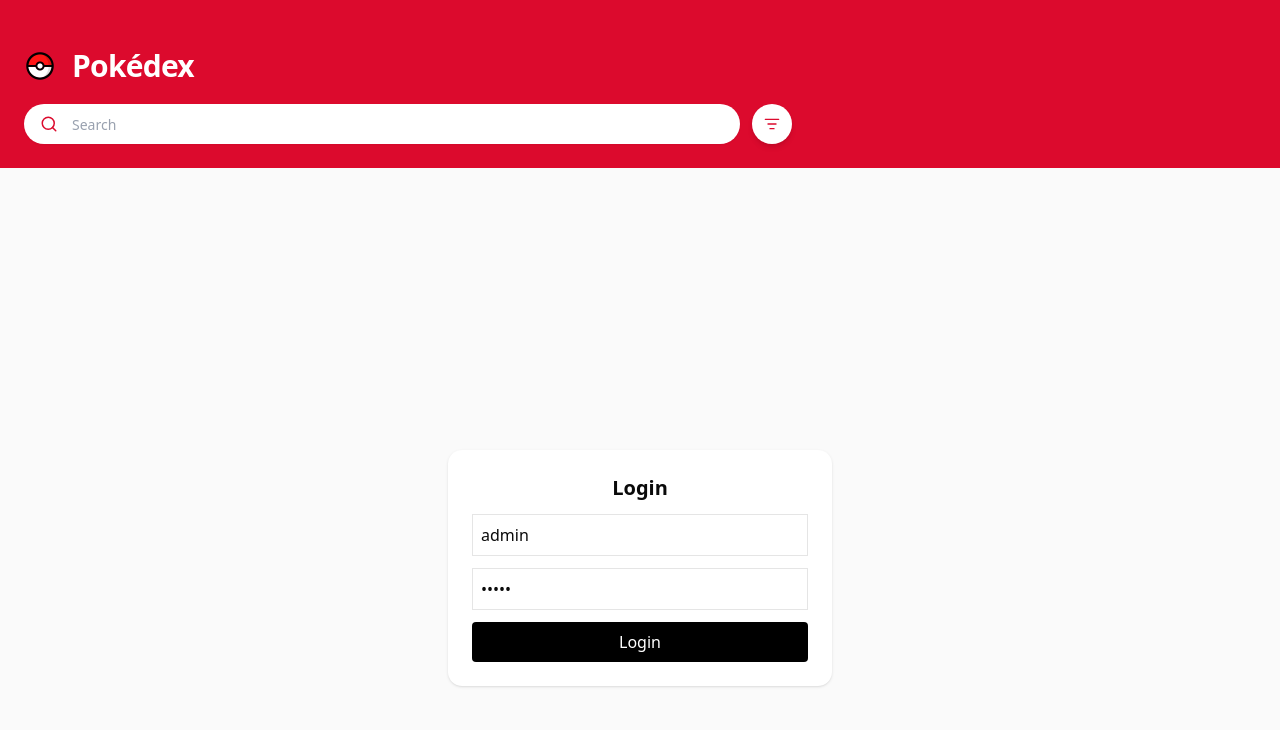
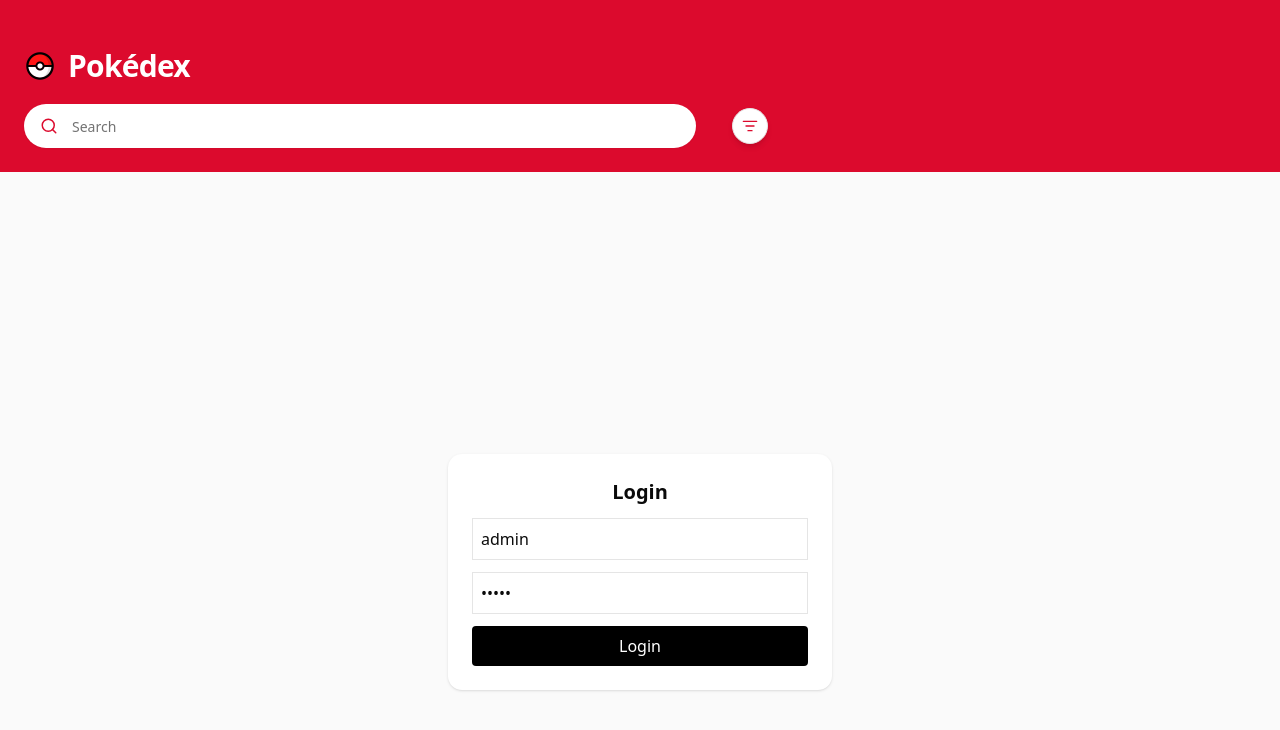
Before and after one commit to pipe2442/pokedex, a Next.js app in the folder frontend/: page /login in a window 1280 px wide. Shown: the top 730 px of the page. Built offline with nearby package versions, Linux system fonts and the light colour scheme.

Commit message:
feat(frontend): add filter logic

```diff
--- a/frontend/components/Navbar.tsx
+++ b/frontend/components/Navbar.tsx
@@ -1,20 +1,47 @@
-// components/Navbar.tsx
+"use client";
 import Image from "next/image";
+import { Search } from "lucide-react";
+import { Input } from "@/components/ui/input";
+import { usePokemonStore } from "@/store/usePokemonStore";
 import SearchFilters from "./SearchFilters";
 
 export default function Navbar() {
+  const setSearch = usePokemonStore((s) => s.setSearch);
+
   return (
-    <header className="bg-[#DC0A2D] w-full pt-12 pb-6 px-6">
+    <header className="bg-[#DC0A2D] pt-12 pb-6 px-6">
       <div className="max-w-7xl mx-auto flex flex-col gap-5">
-        <div className="flex items-center gap-4">
-          <Image src="/pokeball.svg.png" alt="Pokeball" width={32} height={32} />
+        <div className="flex items-center gap-3">
+          <Image
+            src="/pokeball.svg.png"
+            alt="Pokeball"
+            width={32}
+            height={32}
+          />
           <h1 className="text-white text-3xl font-bold tracking-tight">
             Pokédex
           </h1>
         </div>
 
-        {/* Invocamos el nuevo componente */}
-        <SearchFilters />
+        <div>
+          {/* CONTENEDOR FLEX: Search y Filters en la misma línea */}
+          <div className="flex items-center gap-3 w-full max-w-3xl">
+            <div className="relative flex-1 group">
+              <Search
+                className="absolute left-4 top-1/2 -translate-y-1/2 text-[#DC0A2D] z-10"
+                size={18}
+              />
+              <Input
+                placeholder="Search"
+                onChange={(e) => setSearch(e.target.value)}
+                className="rounded-full bg-white pl-12 shadow-inner border-none h-11 w-full"
+              />
+            </div>
+
+            {/* Aquí invocamos los filtros (el botón de Sort) */}
+            <SearchFilters />
+          </div>
+        </div>
       </div>
     </header>
   );
--- a/frontend/components/PokemonList.tsx
+++ b/frontend/components/PokemonList.tsx
@@ -1,45 +1,58 @@
+// components/PokemonList.tsx
 "use client";
-import { useState } from "react";
+
+import { useState } from "react"; // Necesitas el estado local para la página
 import { useQuery } from "@tanstack/react-query";
+import { usePokemonStore } from "@/store/usePokemonStore";
 import { getPokemons } from "@/lib/client/pokemons";
 import PokemonCard from "./PokemonCard";
 
 export default function PokemonList({ initialData }: any) {
-  const [page, setPage] = useState(1);
+  const [page, setPage] = useState(1); // 1. Estado para la página actual
 
-  const { data } = useQuery({
-    queryKey: ["pokemons", page],
+  // 2. React Query: Incluimos [page] en la queryKey
+  const { data, isPlaceholderData } = useQuery({
+    queryKey: ["pokemons", page], // 👈 Esto es vital para que Next/Prev funcionen
     queryFn: () => getPokemons(page),
-    initialData,
-    keepPreviousData: true,
+    initialData: page === 1 ? initialData : undefined,
+    placeholderData: (prev) => prev, // Mantiene los datos viejos mientras carga los nuevos (UX pro)
   });
 
+  const { search, sort, getProcessedList } = usePokemonStore();
+  const pokemons = getProcessedList(data?.results || []);
+
   return (
-    <main className="w-full min-h-screen bg-[#F7F7F7] py-8">
-      <div className="max-w-7xl mx-auto px-4 sm:px-8">
-        <div className="flex flex-wrap gap-6 justify-center sm:justify-start">
-          {data.results.map((p: any) => (
-            <PokemonCard key={p.id} pokemon={p} />
-          ))}
-        </div>
-
-        <div className="flex justify-between items-center px-4">
+    <main className="w-full bg-white rounded-t-3xl min-h-screen px-6 py-8">
+      {!search && (
+        <div className="flex justify-center items-center gap-6 pb-10">
           <button
             disabled={page === 1}
-            onClick={() => setPage((p) => p - 1)}
-            className="px-4 py-2 border rounded disabled:opacity-30"
+            onClick={() => setPage((p) => Math.max(1, p - 1))}
+            className="cursor-pointer px-6 py-2 bg-[#DC0A2D] text-white rounded-full font-bold shadow-md disabled:bg-gray-300 transition-all hover:scale-105 active:scale-95"
           >
             Prev
           </button>
 
-          <span className="text-sm text-gray-500">Page {page}</span>
+          <span className="font-medium text-[#666666]">Page {page}</span>
 
           <button
             onClick={() => setPage((p) => p + 1)}
-            className="px-4 py-2 border rounded"
+            className="cursor-pointer px-6 py-2 bg-[#DC0A2D] text-white rounded-full font-bold shadow-md transition-all hover:scale-105 active:scale-95"
           >
             Next
           </button>
+        </div>
+      )}
+      {/* Pokémon Grid */}
+      <div className="max-w-7xl mx-auto flex flex-col gap-10">
+        <div className="flex flex-wrap gap-6 justify-center">
+          {pokemons.length > 0 ? (
+            pokemons.map((p: any) => <PokemonCard key={p.id} pokemon={p} />)
+          ) : (
+            <div className="py-20 text-center w-full text-gray-400">
+              No Pokémon found for "{search}"
+            </div>
+          )}
         </div>
       </div>
     </main>
--- a/frontend/components/SearchFilters.tsx
+++ b/frontend/components/SearchFilters.tsx
@@ -1,9 +1,7 @@
 "use client";
-
-import { useState } from "react";
-import { Search, ListFilter, Baseline, Hash } from "lucide-react";
-import { Input } from "@/components/ui/input";
+import { ListFilter, Baseline, Hash } from "lucide-react";
 import { Button } from "@/components/ui/button";
+import { usePokemonStore } from "@/store/usePokemonStore";
 import {
   DropdownMenu,
   DropdownMenuContent,
@@ -12,9 +10,8 @@ import {
 } from "@/components/ui/dropdown-menu";
 
 export default function SearchFilters() {
-  const [sort, setSort] = useState<"name" | "number" | null>(null);
+  const { sort, setSort } = usePokemonStore();
 
-  // Función para decidir qué icono mostrar en el botón principal
   const getSortIcon = () => {
     if (sort === "name")
       return <Baseline className="text-[#DC0A2D]" size={20} />;
@@ -23,51 +20,26 @@ export default function SearchFilters() {
   };
 
   return (
-    <div className="flex items-center gap-3 w-full max-w-3xl">
-      {/* Input de Búsqueda */}
-      <div className="relative flex-1 group">
-        <Search
-          className="absolute left-4 top-1/2 -translate-y-1/2 text-[#DC0A2D] z-10"
-          size={18}
-        />
-        <Input
-          type="text"
-          placeholder="Search"
-          className="w-full h-10 pl-12 pr-4 rounded-full bg-white border-none shadow-inner
-                   focus-visible:ring-2 focus-visible:ring-white/50 text-gray-700
-                   placeholder:text-gray-400 font-medium"
-        />
-      </div>
-
-      {/* Menú de Ordenamiento */}
+    <div className="flex justify-end max-w-7xl mx-auto px-6">
       <DropdownMenu>
         <DropdownMenuTrigger asChild>
           <Button
-            variant="secondary"
+            variant="outline"
             size="icon"
-            className="w-10 h-10 rounded-full bg-white hover:bg-slate-50 shadow-md shrink-0 border-none outline-none cursor-pointer"
+            className="rounded-full bg-white shadow-md cursor-pointer"
           >
             {getSortIcon()}
           </Button>
         </DropdownMenuTrigger>
-        <DropdownMenuContent align="end" className="rounded-xl p-2">
-          <DropdownMenuItem
-            onClick={() => setSort("name")}
-            className="flex items-center gap-2 cursor-pointer"
-          >
-            <Baseline size={16} /> Name
+        <DropdownMenuContent align="end">
+          <DropdownMenuItem onClick={() => setSort("name")}>
+            Sort by Name
           </DropdownMenuItem>
-          <DropdownMenuItem
-            onClick={() => setSort("number")}
-            className="flex items-center gap-2 cursor-pointer"
-          >
-            <Hash size={16} /> Number
+          <DropdownMenuItem onClick={() => setSort("number")}>
+            Sort by Number
           </DropdownMenuItem>
-          <DropdownMenuItem
-            onClick={() => setSort(null)}
-            className="flex items-center gap-2 cursor-pointer text-gray-400"
-          >
-            <ListFilter size={16} /> Reset
+          <DropdownMenuItem onClick={() => setSort(null)}>
+            Reset
           </DropdownMenuItem>
         </DropdownMenuContent>
       </DropdownMenu>
--- /dev/null
+++ b/frontend/store/usePokemonStore.ts
@@ -0,0 +1,37 @@
+import { create } from "zustand";
+
+type SortType = "name" | "number" | null;
+
+interface PokemonStore {
+  search: string;
+  sort: SortType;
+  setSearch: (val: string) => void;
+  setSort: (val: SortType) => void;
+  getProcessedList: (pokemons: any[]) => any[];
+}
+
+export const usePokemonStore = create<PokemonStore>((set, get) => ({
+  search: "",
+  sort: null,
+  setSearch: (search) => set({ search }),
+  setSort: (sort) => set({ sort }),
+
+  getProcessedList: (pokemons) => {
+    const { search, sort } = get();
+    let results = [...pokemons];
+
+    if (search) {
+      results = results.filter((p) =>
+        p.name.toLowerCase().includes(search.toLowerCase())
+      );
+    }
+
+    if (sort === "name") {
+      results.sort((a, b) => a.name.localeCompare(b.name));
+    } else if (sort === "number") {
+      results.sort((a, b) => a.number - b.number);
+    }
+
+    return results;
+  },
+}));
```
